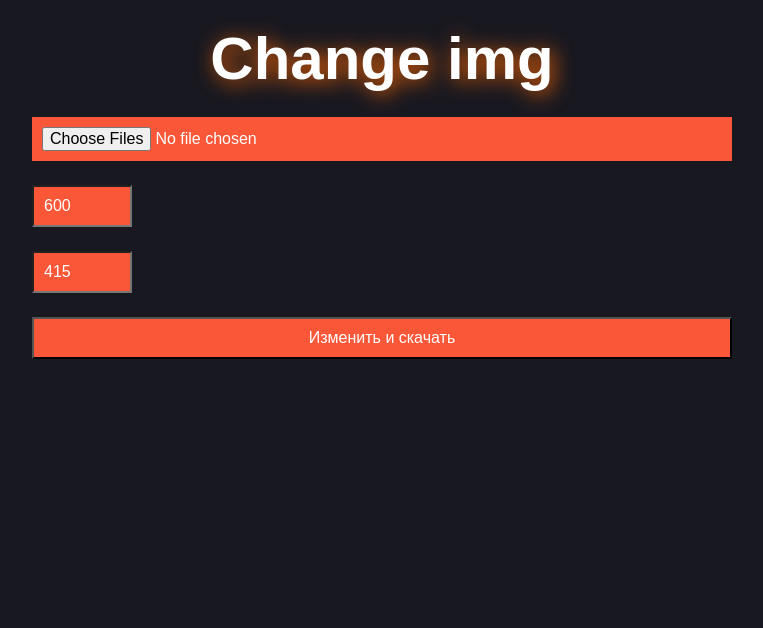
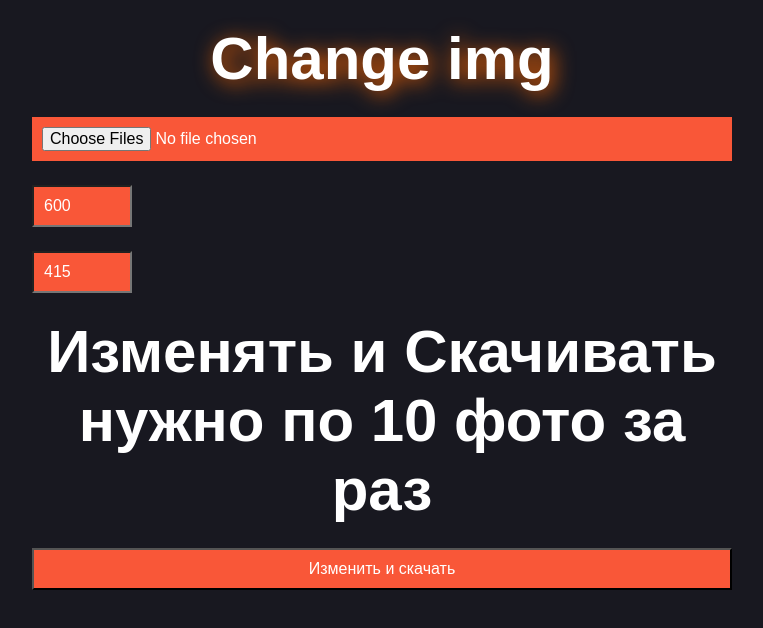
Before and after one commit to ArkadiyJS/change-img-app, a React (Create React App) app: page / in a window 1280 px wide. Shown: the top 628 px of the page, without its empty margins (258-1021 px from the left). Built offline with nearby package versions, Linux system fonts and the light colour scheme.

Commit message:
info usersam

```diff
--- a/src/components/imageChange/imageChange.jsx
+++ b/src/components/imageChange/imageChange.jsx
@@ -36,6 +36,7 @@ const ImageEditor = () => {
       <input className='button' type="file" onChange={handleFileChange} multiple />
       <input className='button1' type="number" min="0" placeholder="ширина" value={width} onChange={(e) => setWidth(e.target.value)} />
       <input className='button1' type="number" min="0" placeholder="высота" value={height} onChange={(e) => setHeight(e.target.value)} />
+      <h1>Изменять и Скачивать нужно по 10 фото за раз </h1>
       <button className='button' onClick={handleResize}>Изменить и скачать</button>
       {files.map((file) => (
         <img key={file} src={file} alt="Uploaded" />
```
